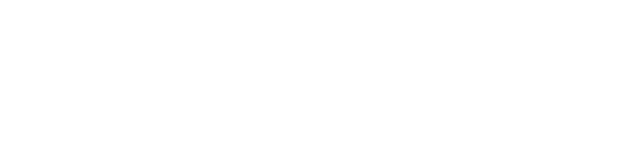
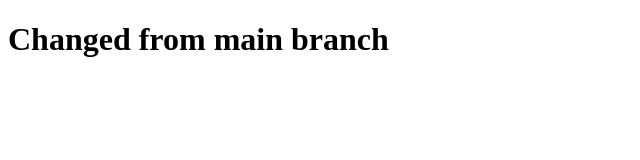
Before and after one commit to sunilkumar52/git, a plain HTML site: page index.html in a window 1280 px wide. Shown: the whole page, without its empty margins (0-640 px from the left). Drawn offline with Linux system fonts and the light colour scheme.

Commit message:
changed js and html files

```diff
--- a/index.html
+++ b/index.html
@@ -6,6 +6,8 @@
     <title>Git Course</title>
 </head>
 <body>
-
+    <h1>
+        Changed from main branch
+    </h1>
 </body>
 </html>
--- a/index.js
+++ b/index.js
@@ -1 +1,5 @@
 console.log("Hello World");
+
+for(let i=0;i<5;i++){
+    console.log(`Sunilkumar S ${i}`);
+}
```
Also changed, not shown: 1 other file.
